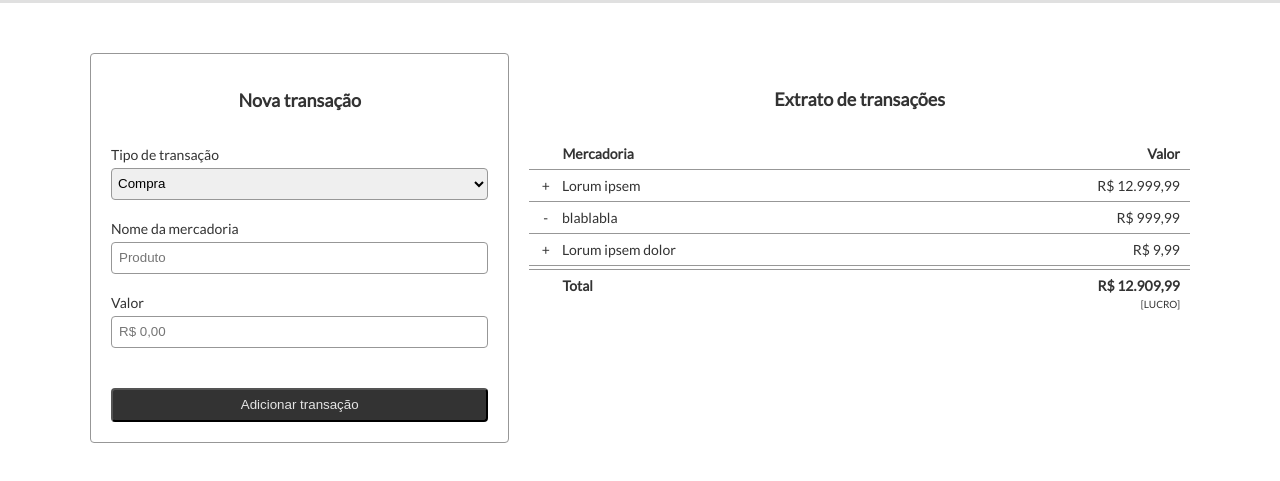
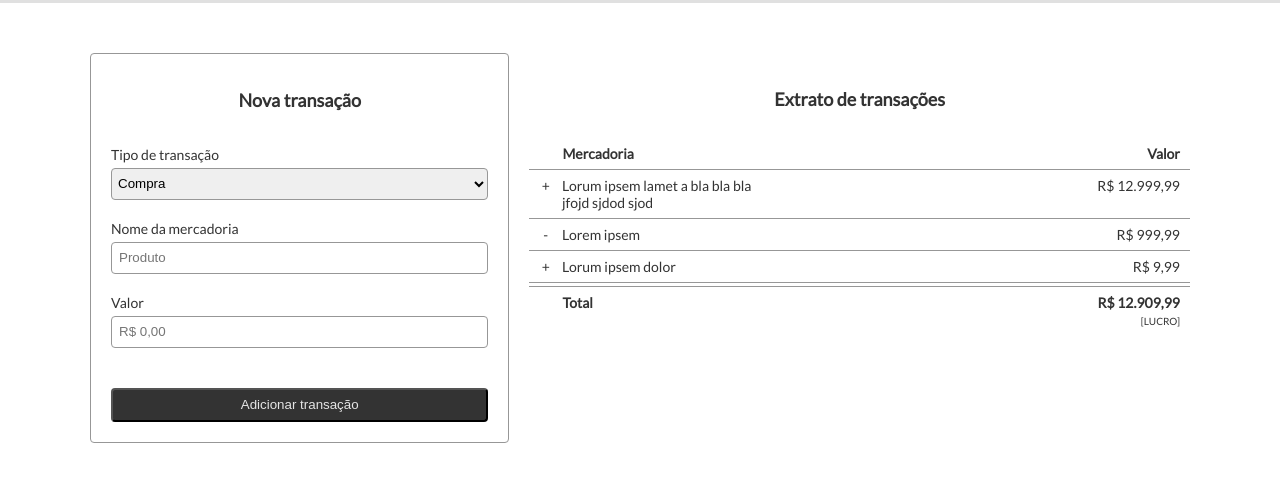
Before and after one commit to SalowQ/SPA, a plain HTML site: page index.html in a window 1280 px wide. Shown: the part 77-558 px from the top of the page. Drawn offline with Linux system fonts and the light colour scheme.

Commit message:
att linhas

```diff
--- a/index.html
+++ b/index.html
@@ -60,12 +60,12 @@
             <div class="extrato_conteudo">
                     <div class="extrato_linha">
                         <p class="extrato_linha_operador">+</p>
-                        <p class="extrato_linha_produto">Lorum ipsem</p>
+                        <p class="extrato_linha_produto">Lorum ipsem lamet a bla bla bla jfojd sjdod sjod</p>
                         <p class="extrato_linha_valor">R$ 12.999,99</p>
                     </div>
                     <div class="extrato_linha">
                         <p class="extrato_linha_operador">-</p>
-                        <p class="extrato_linha_produto">blablabla</p>
+                        <p class="extrato_linha_produto">Lorem ipsem</p>
                         <p class="extrato_linha_valor">R$ 999,99</p>
                     </div>
                     <div class="extrato_linha">
--- a/style.css
+++ b/style.css
@@ -187,7 +187,7 @@ body {
 
 .extrato_linha {
     display: grid;
-    grid-template-columns: 10% 60% 30%;
+    grid-template-columns: 10% 30% 60%;
     border-bottom: 1px solid #979797;
     padding: 0.5em 10px 0.5em 0;
 }
@@ -275,7 +275,7 @@ body {
     }
 
     .extrato_linha {
-        grid-template-columns: 5% 65% 30%;
+        grid-template-columns: 5% 30% 65%;
     }
 
     .extrato_resultados {
```
